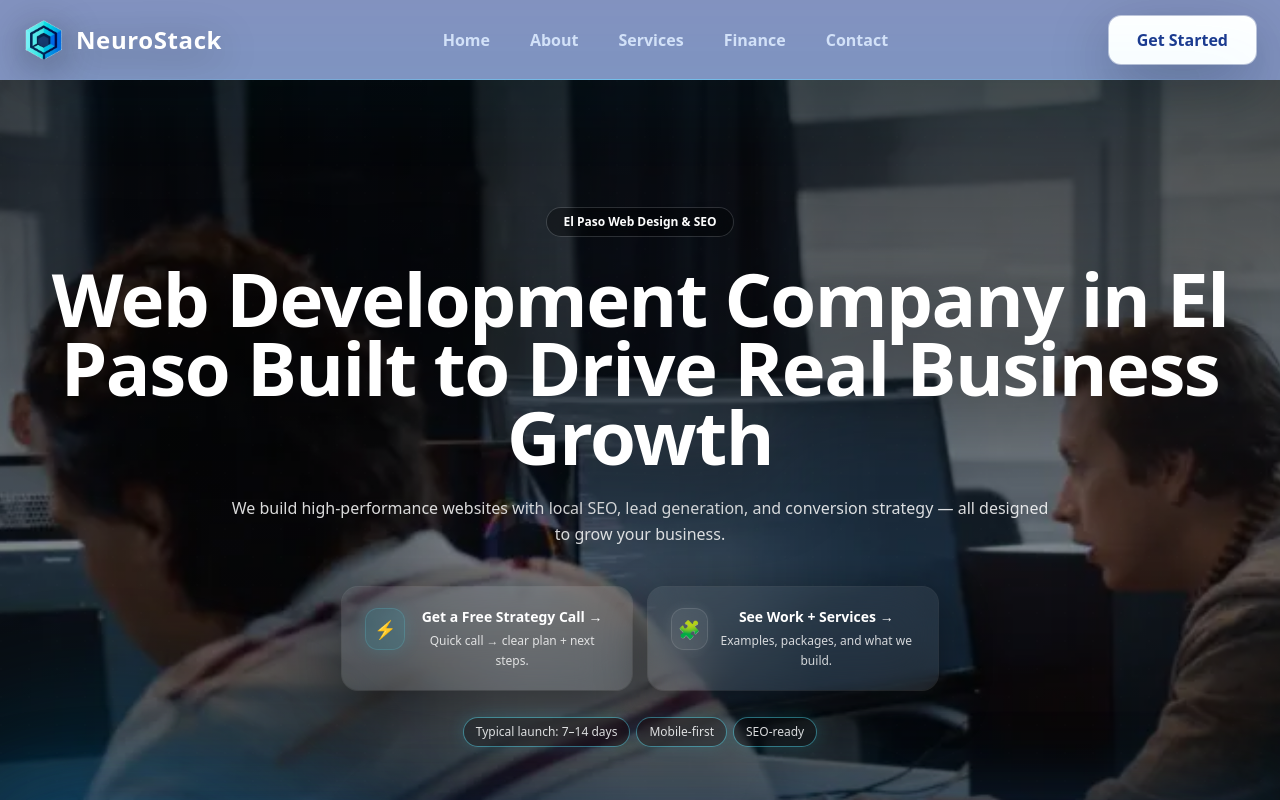
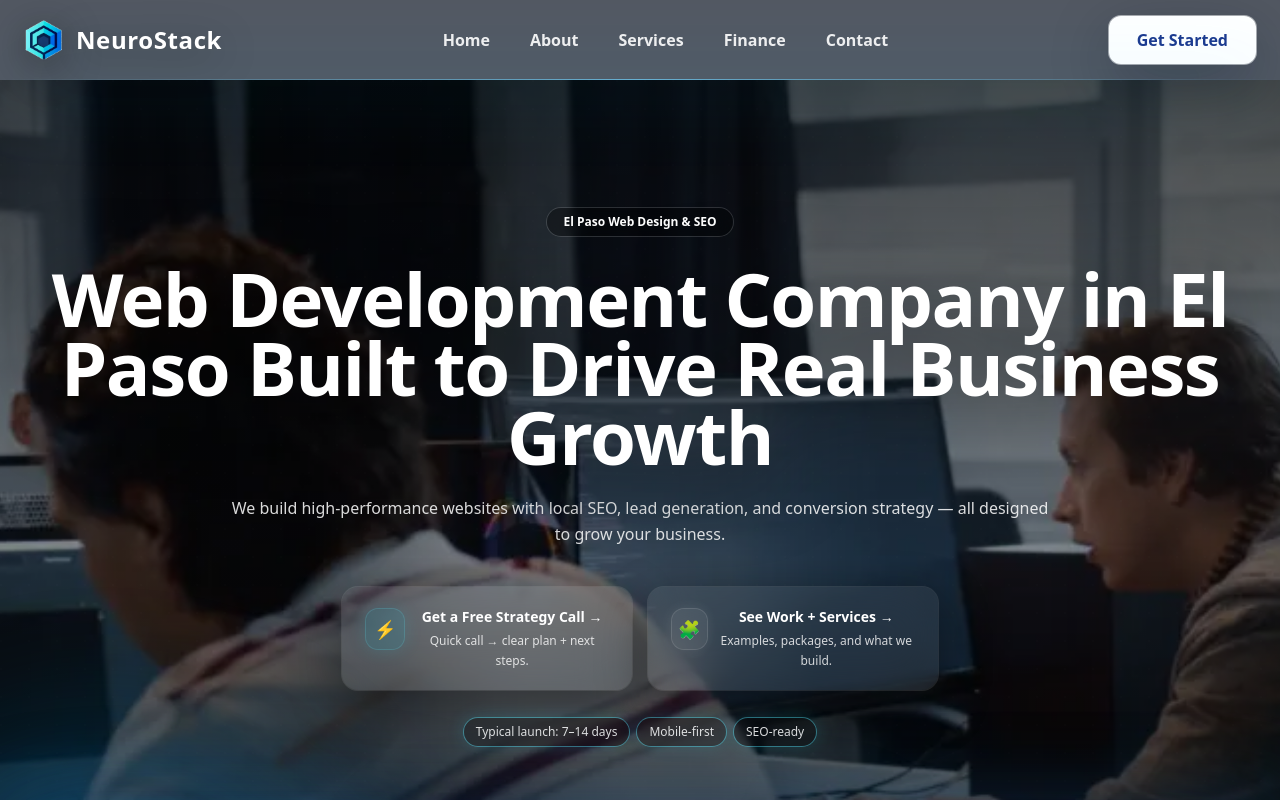
Before and after one commit to BrooksDav46/neurostack, a React (Vite) app: page / in a window 1280 px wide. Shown: the top 800 px of the page. Built offline with nearby package versions, Linux system fonts and the light colour scheme.

Commit message:
Update site: navbar contrast, SEO meta, favicon

```diff
--- a/index.html
+++ b/index.html
@@ -2,10 +2,16 @@
 <html lang="en">
   <head>
     <meta charset="UTF-8" />
-    <link rel="icon" type="image/svg+xml" href="/vite.svg" />
+    <link rel="icon" type="image/png" href="/neurostack.png" />
     <meta name="viewport" content="width=device-width, initial-scale=1.0" />
-    <title>neurostack</title>
+
+    <title>NeuroStack — Web Development, SEO & Automations</title>
+    <meta
+      name="description"
+      content="NeuroStack builds fast, modern websites with clean UI, local SEO, and automations that convert visitors into leads."
+    />
   </head>
+
   <body>
     <div id="root"></div>
     <script type="module" src="/src/main.tsx"></script>
--- a/src/LandingPage/Components/NavBar.tsx
+++ b/src/LandingPage/Components/NavBar.tsx
@@ -6,17 +6,17 @@ export default function NavBar() {
   return (
     <nav className="sticky top-0 z-50 w-full">
       {/* Always the same look */}
-      <div className="relative w-full bg-[#1E3A8A]/55 backdrop-blur-xl">
+      <div className="relative w-full bg-[#0B1220]/70 backdrop-blur-xl">
         {/* Neon bottom glow */}
         <div className="pointer-events-none absolute inset-x-0 bottom-0 h-px bg-gradient-to-r from-transparent via-sky-300/70 to-transparent" />
         <div className="pointer-events-none absolute inset-x-0 -bottom-3 h-6 bg-gradient-to-b from-sky-400/25 to-transparent blur-2xl" />
 
         <div className="mx-auto flex h-20 max-w-screen-2xl items-center justify-between px-6">
           {/* BRAND / LOGO */}
-          <Link to="/" className="flex items-center gap-3">
+          <Link to="/" className="flex items-center gap-3 focus:outline-none focus-visible:ring-2 focus-visible:ring-white/40 rounded-lg">
             <img
               src={logoIcon}
-              alt="NeuroStack"
+              alt="NeuroStack logo"
               className="h-10 w-auto object-contain drop-shadow-[0_8px_20px_rgba(0,0,0,0.45)]"
             />
 
@@ -38,8 +38,14 @@ export default function NavBar() {
                 key={item.to}
                 to={item.to}
                 className="
-                  relative text-base font-semibold text-blue-100/90 transition
+                  relative text-base font-semibold
+                  text-white/90
+                  transition
                   hover:text-white
+                  focus-visible:text-white
+                  focus-visible:outline-none
+                  focus-visible:ring-2
+                  focus-visible:ring-white/40
                   after:absolute after:left-0 after:-bottom-2 after:h-[2px] after:w-full
                   after:origin-left after:scale-x-0 after:rounded-full after:bg-sky-300/90
                   after:shadow-[0_0_18px_rgba(56,189,248,0.65)]
@@ -61,6 +67,7 @@ export default function NavBar() {
               shadow-[0_18px_60px_rgba(2,6,23,0.30)]
               ring-1 ring-white/50
               hover:bg-blue-50 transition-all
+              focus-visible:outline-none focus-visible:ring-2 focus-visible:ring-blue-300
             "
           >
             Get Started
```
Also changed, not shown: public/neurostack.png (added).
